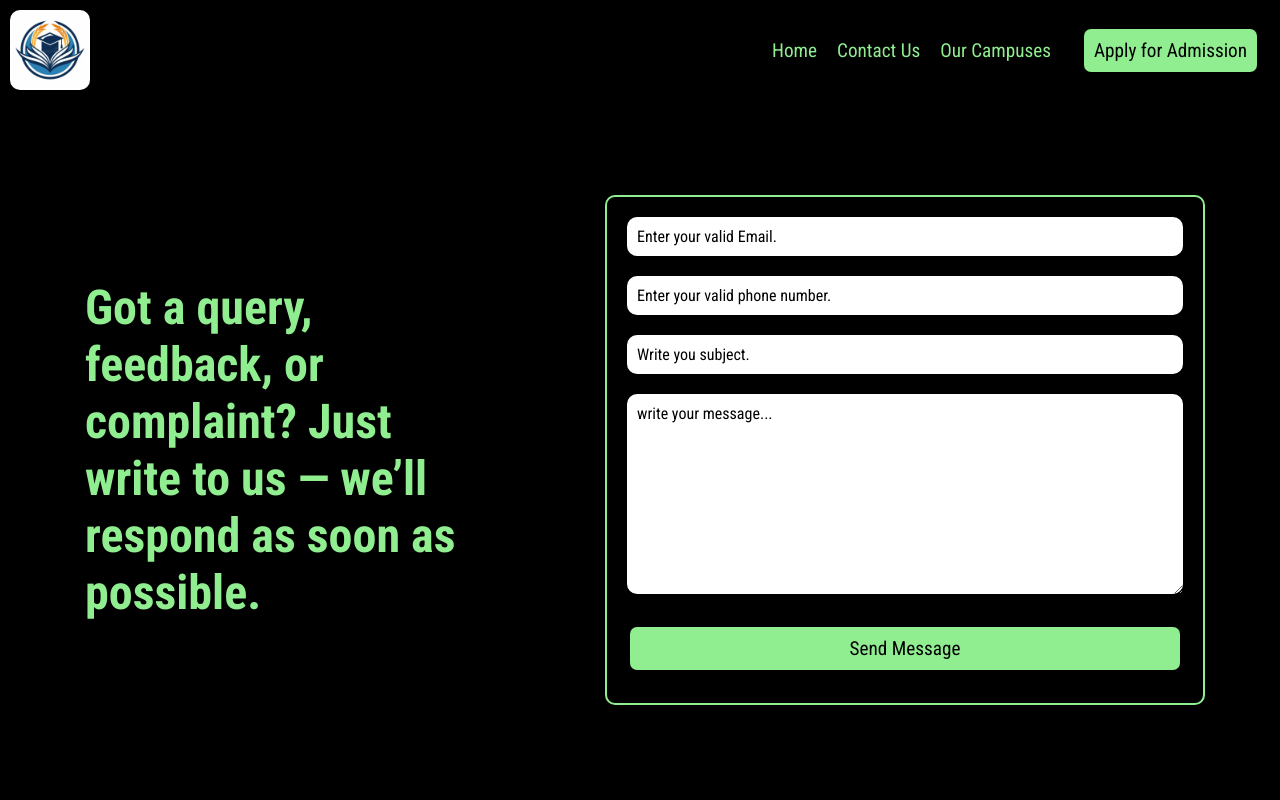
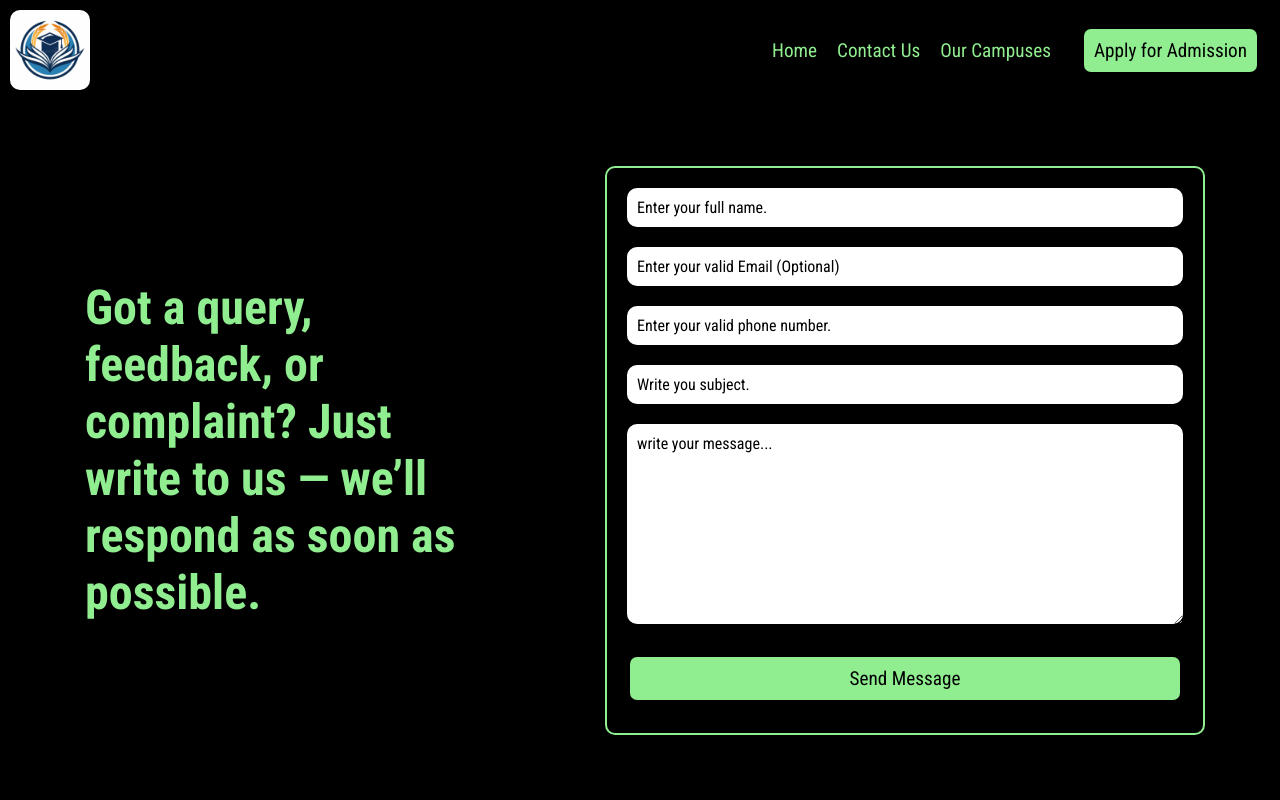
Before and after one commit to M-HassanJavaid/School-Website-Frontend, a React (Vite) app: page /contactUs in a window 1280 px wide. Shown: the top 800 px of the page. Built offline with nearby package versions, Linux system fonts and the light colour scheme.

Commit message:
add name input field in contact form

```diff
--- a/src/components/contactUs/contactUs.jsx
+++ b/src/components/contactUs/contactUs.jsx
@@ -45,6 +45,28 @@ const contactUs = () => {
 
             <form className={styles.form} onSubmit={handleSubmit(submitForm)} id='contact-us-form' ref={form}>
                 <input
+                    {...register('name', {
+                        required: {
+                            value: true,
+                            message: "Your name is required."
+                        },
+                        minLength:{
+                            value: 3,
+                            message: 'Name must be at least 3 characters long',
+                        },
+                        maxLength:{
+                            value: 50,
+                            message: 'Name cannot exceed 50 characters',
+                        }
+                    })}
+                    type="text"
+                    className={styles.inputs}
+                    placeholder='Enter your full name.'
+                />
+
+                {errors.name && <p style={{ color: "red" }}>{errors.name.message}</p>}
+
+                <input
                     {...register('email', {
                         pattern: {
                             value: /^[^\s@]+@[^\s@]+\.[^\s@]+$/,
@@ -52,9 +74,8 @@ const contactUs = () => {
                         }
                     })}
                     type="email"
-                    name="email"
                     className={styles.inputs}
-                    placeholder='Enter your valid Email.'
+                    placeholder='Enter your valid Email (Optional)'
                 />
                 {errors.email && <p style={{ color: "red" }}>{errors.email.message}</p>}
 
@@ -63,14 +84,14 @@ const contactUs = () => {
                         required: 'The phone number is required!',
                         minLength: {
                             value: 10,
-                            message: 'The phone number should be at least 5 characters!'
+                            message: 'The phone number should be at least 10 characters!'
                         },
                         maxLength: {
                             value: 15,
-                            message: "Phone number cannot exceed 100 characters!"
+                            message: "Phone number cannot exceed 15 characters!"
                         }
                     })}
-                    type="number" name="phone" className={styles.inputs} placeholder='Enter your valid phone number.' />
+                    type="number" className={styles.inputs} placeholder='Enter your valid phone number.' />
 
                 {errors.phone && <p style={{ color: "red" }}>{errors.phone.message}</p>}
 
@@ -86,7 +107,7 @@ const contactUs = () => {
                             message: 'Subject cannot exceed 100 characters!'
                         }
                     })}
-                    type="text" name='subject' className={styles.inputs} placeholder='Write you subject.' />
+                    type="text" className={styles.inputs} placeholder='Write you subject.' />
 
                 {errors.subject && <p style={{ color: "red" }}>{errors.subject.message}</p>}
 
@@ -103,7 +124,7 @@ const contactUs = () => {
                             message: "Message cannot exceed 1000 characters"
                         }
                     })}
-                    name="message" className={styles.messageInput + ' ' + styles.inputs}
+                    className={styles.messageInput + ' ' + styles.inputs}
                     placeholder='write your message...'></textarea>
 
                     {errors.message && <p style={{ color: "red" }}>{errors.message.message}</p>}
```
